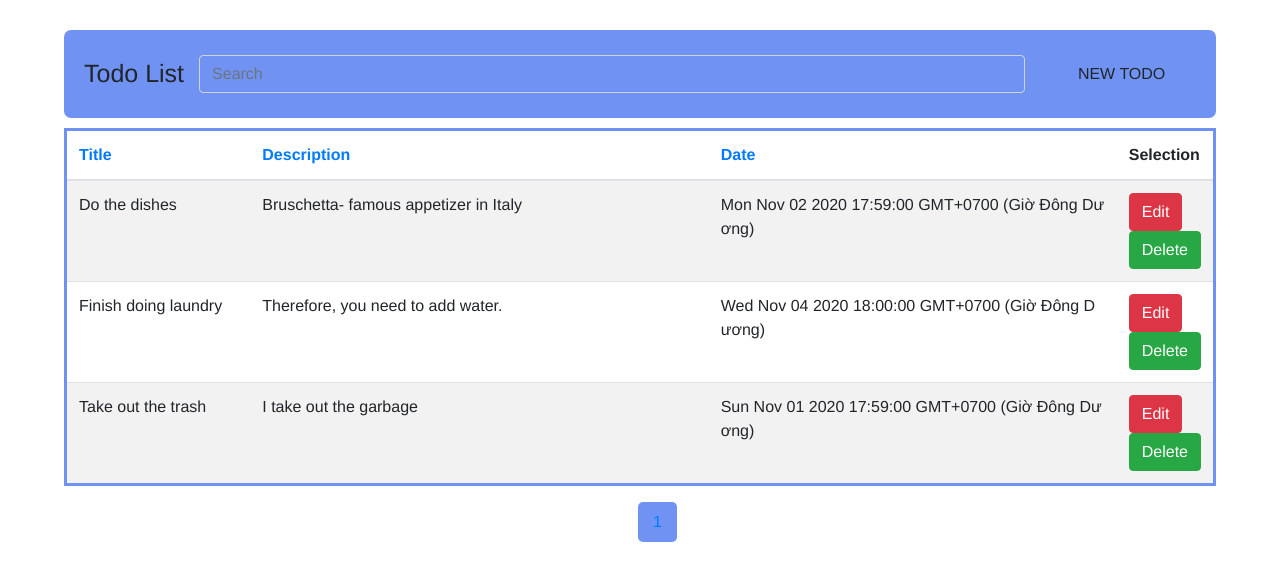
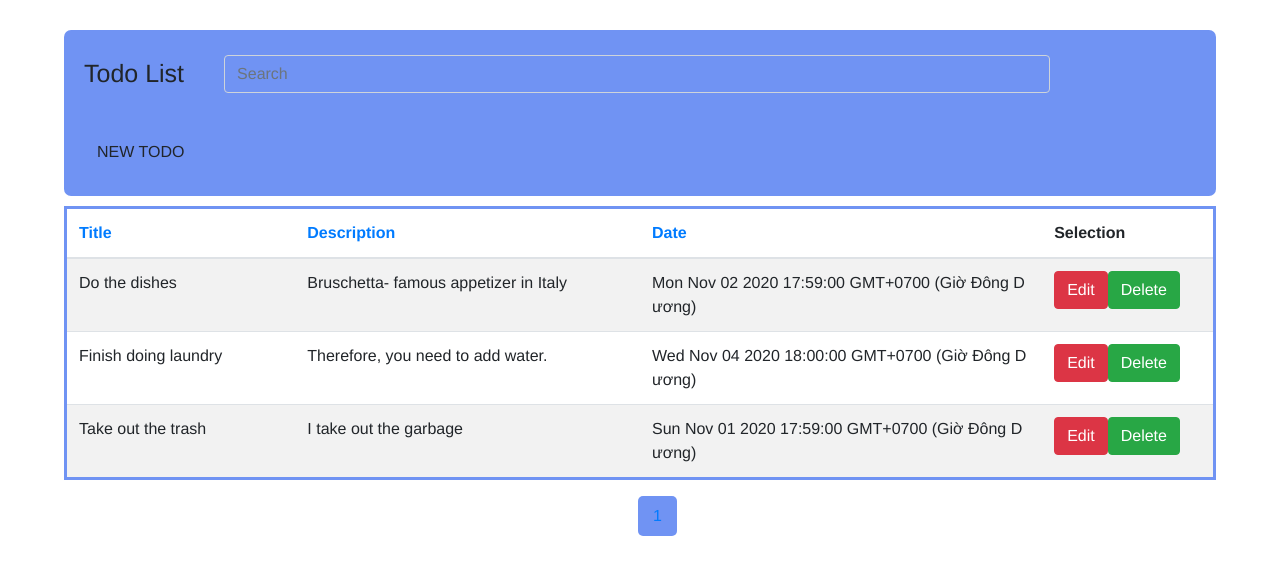
Before and after one commit to phamngocmiinh/group_j.-vuejs-, a Vue app: page / in a window 1280 px wide. Shown: the top 580 px of the page. Built offline with nearby package versions, Linux system fonts and the light colour scheme.

Commit message:
Update App.vue

```diff
--- a/src/App.vue
+++ b/src/App.vue
@@ -294,7 +294,6 @@ export default {
 }
 .search {
   margin: 20px;
-  margin-left: -5px;
   width: 72%;
 }
 .title {
@@ -320,15 +319,15 @@ a{
       color: #000;
 }
 .item-title {
-  width: 200px;
+  width: 20%;
   word-break: break-all;
 }
 .item-desc {
-  width: 500px;
+  width: 30%;
   word-break: break-all;
 }
 .item-date {
-  width: 450px;
+  width: 35%;
   word-break: break-all;
 }
 </style>
```
